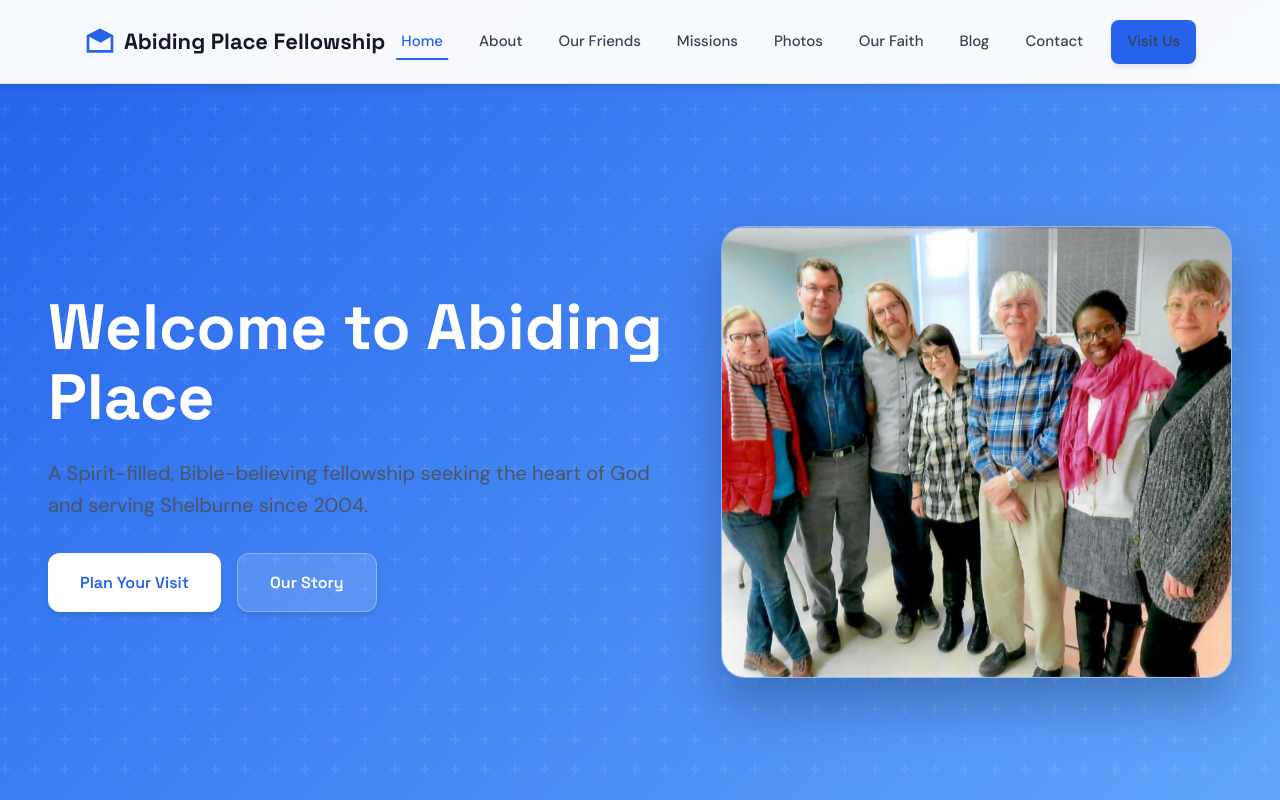
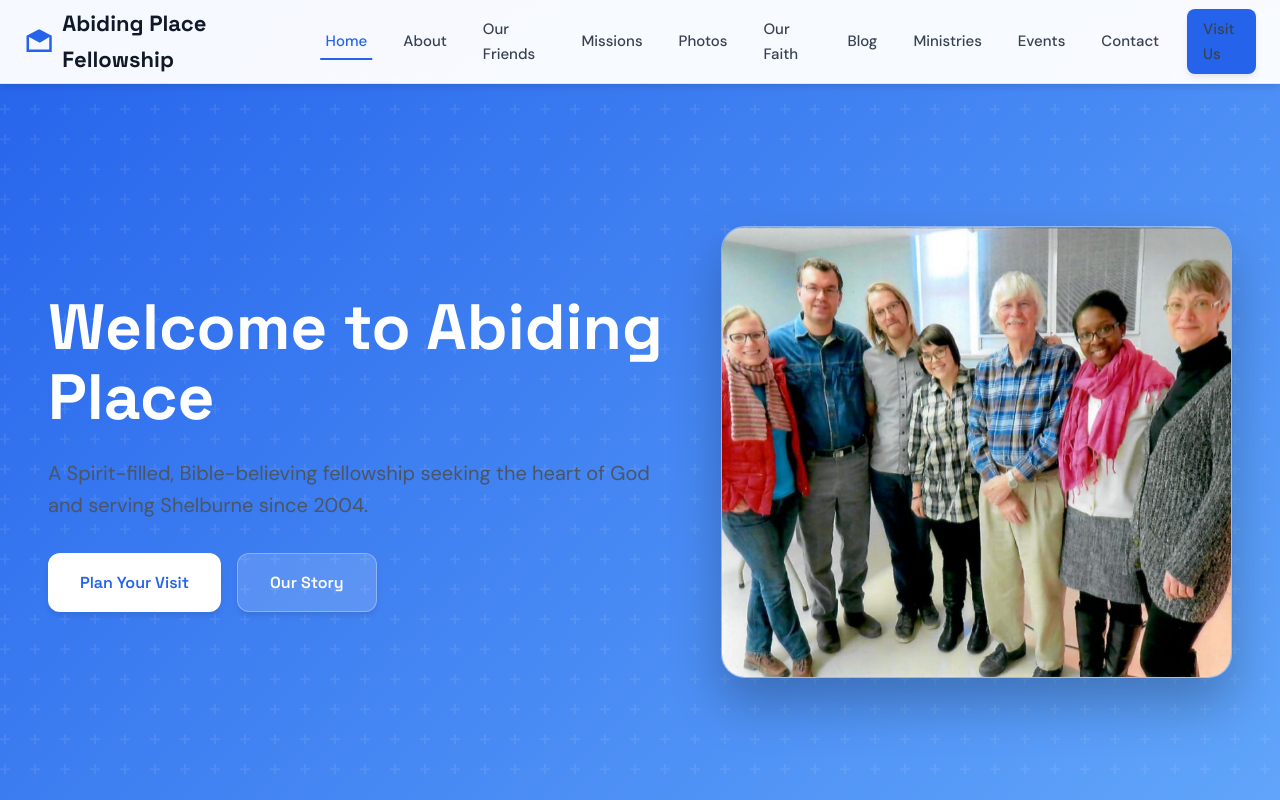
Before and after one commit to temitayocharles/abiding-place-fellowship-cms, a website: page index.html in a window 1280 px wide. Shown: the top 800 px of the page. Drawn offline with Linux system fonts and the light colour scheme.

Commit message:
Fix: add Ministries + Events to navbar on homepage, complete 10-item nav

```diff
--- a/index.html
+++ b/index.html
@@ -95,7 +95,7 @@
         .footer a{color:rgba(255,255,255,0.85)}
         .footer a:hover{color:#fff;text-decoration:underline}
       </style>
-<nav class="navbar"><div class="navbar-container"><a class="navbar-brand" href="index.html"><svg viewbox="0 0 24 24"><path d="M11.5 2L2 7v13h20V7L12.5 2h-1zM20 18H4V8l8.5 4.5L20 8v10z"></path></svg>Abiding Place Fellowship</a><button aria-label="Menu" class="navbar-toggle"><span></span><span></span><span></span></button><ul class="navbar-menu"><li><a class="active" href="index.html">Home</a></li><li><a href="about.html">About</a></li><li><a href="our-friends.html">Our Friends</a></li><li><a href="missions.html">Missions</a></li><li><a href="photos.html">Photos</a></li><li><a href="our-faith.html">Our Faith</a></li><li><a href="blog.html">Blog</a></li><li><a href="contact.html">Contact</a></li><li><a class="navbar-cta" href="contact.html">Visit Us</a></li></ul></div></nav>
+<nav class="navbar"><div class="navbar-container"><a class="navbar-brand" href="index.html"><svg viewbox="0 0 24 24"><path d="M11.5 2L2 7v13h20V7L12.5 2h-1zM20 18H4V8l8.5 4.5L20 8v10z"></path></svg>Abiding Place Fellowship</a><button aria-label="Menu" class="navbar-toggle"><span></span><span></span><span></span></button><ul class="navbar-menu"><li><a class="active" href="index.html">Home</a></li><li><a href="about.html">About</a></li><li><a href="our-friends.html">Our Friends</a></li><li><a href="missions.html">Missions</a></li><li><a href="photos.html">Photos</a></li><li><a href="our-faith.html">Our Faith</a></li><li><a href="blog.html">Blog</a></li><li><a href="ministries.html">Ministries</a></li><li><a href="events.html">Events</a></li><li><a href="contact.html">Contact</a></li><li><a class="navbar-cta" href="contact.html">Visit Us</a></li></ul></div></nav>
 <header class="hero"><div class="hero-content"><div class="hero-text"><h1>Welcome to Abiding Place</h1><p>A Spirit-filled, Bible-believing fellowship seeking the heart of God and serving Shelburne since 2004.</p><div class="hero-btns"><a class="btn btn-white" href="contact.html">Plan Your Visit</a><a class="btn btn-outline" href="about.html">Our Story</a></div></div><div class="hero-visual"><img alt="Abiding Place Fellowship Church Building" loading="eager" src="images/interior/abiding-place-building.jpg"/></div></div></header>
 <section class="section section-light" id="services"><div class="container"><div class="section-headline"><h2>Gather With Us Each Week</h2><p>Worship, Scripture, prayer and fellowship in the Chapel at the Mel Lloyd Centre.</p></div><div class="grid"><div class="service-card"><div class="service-time">Sunday 10:00 AM</div><h3>Sunday Worship</h3><p><strong>Where:</strong> Chapel, Mel Lloyd Centre<br/>167 Centre Street, Shelburne, Entrance Door “F”</p><ul style="list-style:none;margin-top:1rem;color:var(--neutral-600)"><li>Bible-centred preaching and teaching</li><li>Worship led by members of the fellowship</li><li>Children’s ministry</li></ul></div><div class="service-card"><div class="service-time" style="color:var(--secondary)">Tuesday 10:00 AM</div><h3>Morning Bible Study</h3><p><strong>Where:</strong> Mel Lloyd Centre, Door “F”</p><ul style="list-style:none;margin-top:1rem;color:var(--neutral-600)"><li>Scripture study</li><li>Prayer and discussion</li><li>Contact the church for the current study</li></ul></div><div class="service-card"><div class="service-time" style="color:var(--primary-dark)">Wednesday 7:00 PM</div><h3>Evening Bible Study</h3><p><strong>Where:</strong> Mel Lloyd Centre, Door “F”</p><ul style="list-style:none;margin-top:1rem;color:var(--neutral-600)"><li>Scripture study</li><li>Prayer and fellowship</li><li>Contact the church for the current study</li></ul></div></div></div></section>
 <section class="section section-light" id="landing"><div class="container"><div class="landing-grid"><div class="landing-content"><h2>Step Inside Our Fellowship</h2><p>Our worship space in the Chapel at the Mel Lloyd Centre provides a warm, welcoming atmosphere for gathering as the body of Christ. With comfortable seating, natural light, and a focus on Christ-centered worship, it's a place where you can encounter God's presence alongside fellow believers.</p><p>Whether you're joining us for Sunday worship, a midweek Bible study, or a special event, you'll find a community that values authentic relationships and biblical truth.</p><a class="btn btn-white" href="photos.html">View More Photos</a></div><div class="landing-visual"><img alt="Church Interior - Abiding Place Fellowship Chapel" loading="lazy" src="images/interior/church-interior-1.jpg"/></div></div></div></section>
```
